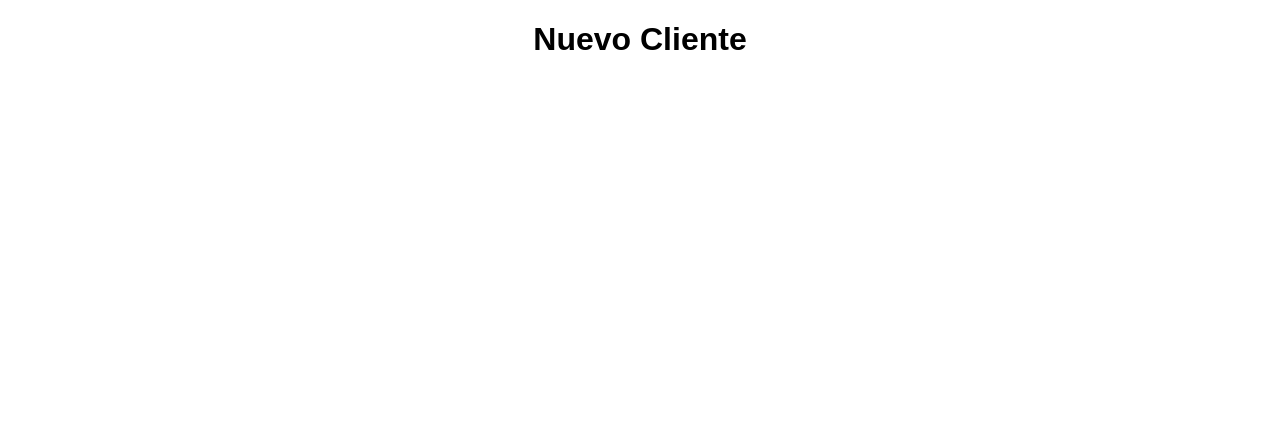
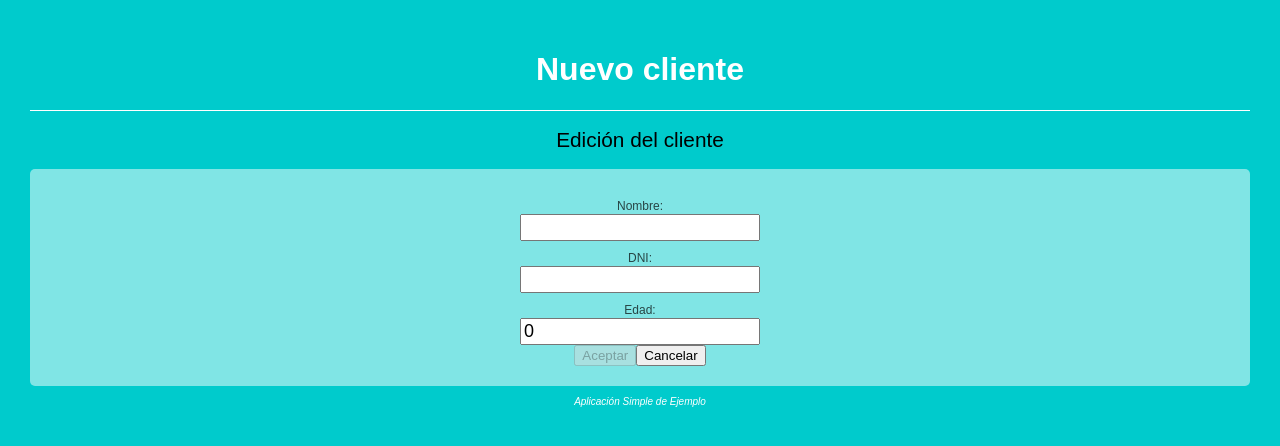
Before and after one commit to Sonia0707/CustomerApp, a React (Create React App) app: page /customers/new in a window 1280 px wide. Shown: the top 446 px of the page. Built offline with nearby package versions, Linux system fonts and the light colour scheme.

Commit message:
Creación del NewCustomerContainer.js  1ºparte

```diff
--- a/src/App.js
+++ b/src/App.js
@@ -5,6 +5,7 @@ import "./App.css";
 import HomeContainer from "./containers/HomeContainer";
 import CustomersContainer from "./containers/CustomersContainer";
 import CustomerContainer from "./containers/CustomerContainer";
+import NewCustomerContainer from "./containers/NewCustomerContainer";
 
 class App extends Component {
   renderHome = () => <HomeContainer />;
@@ -28,10 +29,7 @@ class App extends Component {
           <Route exact path="/customers" component={CustomersContainer} />
 
           <Switch>
-            <Route
-              path="/customers/new"
-              component={this.renderCustomerNewContainer}
-            />
+            <Route path="/customers/new" component={NewCustomerContainer} />
             {/*Cambiamos la forma de llamar al componente con el render
           y le pasamos la propiedad: dni que la cogemos del servidor:
          props.match.params.dni*/}
--- /dev/null
+++ b/src/containers/NewCustomerContainer.js
@@ -0,0 +1,46 @@
+import React, { Component } from "react";
+import PropTypes from "prop-types";
+import AppFrame from "./../components/AppFrame";
+import CustomerEdit from "../components/CustomerEdit";
+import { withRouter } from "react-router-dom";
+import { connect } from "react-redux";
+
+class NewCustomerContainer extends Component {
+  handleSubmit = () => {};
+
+  handleSubmitSuccess = (values) => {};
+
+  handleOnBack = () => {
+    this.props.history.goBack();
+  };
+
+  renderBody = () => {
+    const newCustomer = {
+      id: "",
+      dni: "",
+      name: "",
+      age: 0,
+    };
+
+    return (
+      <CustomerEdit
+        {...newCustomer}
+        onSubmit={this.handleSubmit}
+        onSubmitSuccess={this.handleSubmitSuccess}
+        onBack={this.handleOnBack}
+      ></CustomerEdit>
+    );
+  };
+
+  render() {
+    return (
+      <div>
+        <AppFrame header={`Nuevo cliente`} body={this.renderBody()}></AppFrame>
+      </div>
+    );
+  }
+}
+
+NewCustomerContainer.propTypes = {};
+
+export default withRouter(connect(null, null)(NewCustomerContainer));
```
